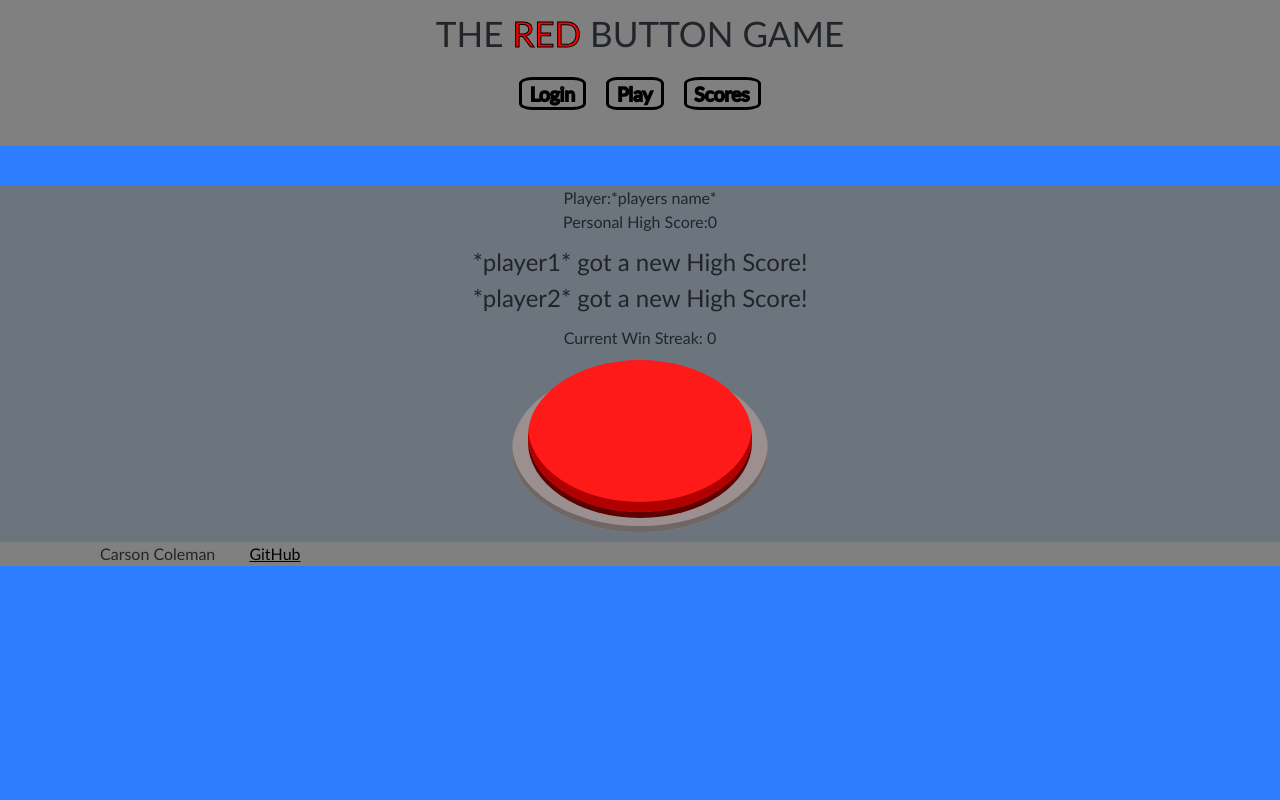
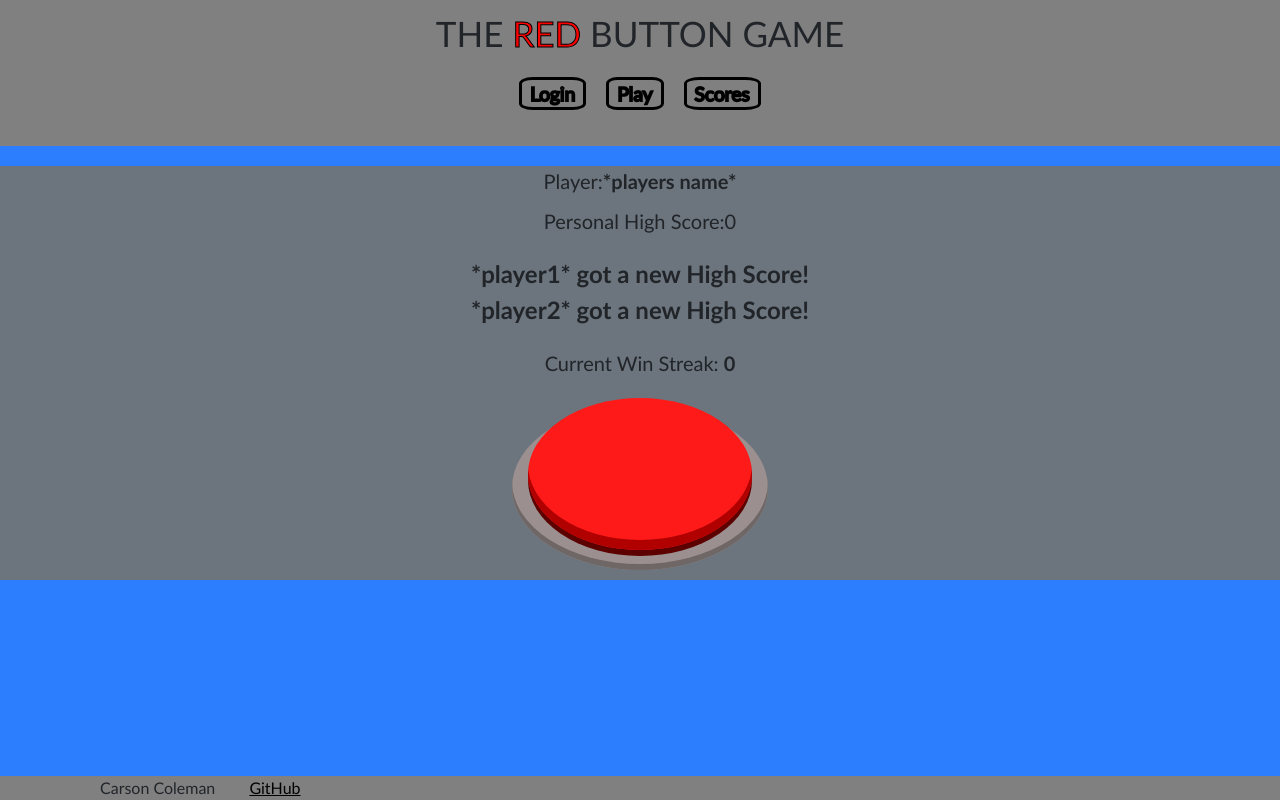
Before and after one commit to carsoncoleman-51/CS260-project, a React (Vite) app: page /play in a window 1280 px wide. Built offline with nearby package versions, Linux system fonts and the light colour scheme.

Commit message:
reorganize css

```diff
--- a/src/app.css
+++ b/src/app.css
@@ -1,39 +1,67 @@
-form {
-  display: grid;
-  gap: 12px;
-  max-width: 320px;
-  width: 90%;
+body {
+  font-family: "Bungee", "Trebuchet MS", sans-serif;
+  background-color: #2d7dff;
+  margin: 0;
+  min-width: 325px;
+  min-height: 100vh;
 }
 
-form div {
-  display: grid;
-  gap: 6px;
+#root,
+.app-shell {
+  min-height: 100vh;
+  display: flex;
+  flex-direction: column;
 }
 
-input[type="text"],
-input[type="password"] {
-  padding: 8px 10px;
-  border: 2px solid #000;
-  border-radius: 10px;
-  font-family: inherit;
-}
-
-button {
-  padding: 8px 12px;
-  border-radius: 10px;
-  cursor: pointer
-}
-
-.scores-display-table {
-  border: #000000 3px solid;
-}
-
-main {
+.app-main {
   margin-top: 20px;
   display: flex;
   flex-direction: column;
   align-items: center;
   flex: 1;
+}
+
+header {
+  background-color: gray;
+  padding: 12px 0;
+}
+
+header h1 {
+  margin: 0;
+}
+
+#game-title {
+  text-align: center;
+  font-size: clamp(23px, 5vw, 35px);
+}
+
+.red-word {
+  color: red;
+  -webkit-text-stroke: 1px black;
+  text-stroke: 1px black;
+}
+
+nav ul {
+  list-style-type: none;
+  padding: 2%;
+  margin: 0;
+  display: flex;
+  gap: 20px;
+  justify-content: center;
+}
+
+nav a {
+  color: #fff;
+  -webkit-text-stroke: 2px #000;
+  text-stroke: 2px #000;
+  text-decoration: none;
+}
+
+nav ul a {
+  padding: 2px 8px;
+  border: 3px solid #000;
+  border-radius: 20%;
+  font-size: 1.2em;
 }
 
 footer {
@@ -54,128 +82,8 @@ footer a {
   footer {
     display: none;
   }
-  main {
+  .app-main {
     margin-top: 0;
     min-height: 100vh;
   }
 }
-
-header {
-  background-color: gray;
-  padding: 12px 0;
-}
-
-header h1 { margin: 0; }
-
-
-.red-word {
-  color: red;
-  -webkit-text-stroke: 1px black;
-  text-stroke: 1px black;
-}
-
-body {
-  font-family: "Bungee", "Trebuchet MS", sans-serif;
-  background-color: #2d7dff;
-  margin: 0;
-  min-width: 325px;
-  display: flex;
-  flex-direction: column;
-  min-height: 100vh;
-}
-
-.welcome-statement {
-  font-size: clamp(13px, 3vw, 32px);
-  text-align: center;
-}
-
-.notification {
-  font-size: clamp(13px, 3vw, 24px);
-  text-align: center;
-}
-
-#game-title {
-  text-align: center;
-  font-size: 2.5em;
-  font-size: clamp(23px, 5vw, 35px);
-}
-
-nav a {
-  color: #fff;
-  -webkit-text-stroke: 2px #000;
-  text-stroke: 2px #000;
-  text-decoration: none;
-}
-
-.red-button {
-  justify-content: center;
-  position: relative;
-  width: min(60vmin, 100%);
-  max-width: 320px;
-  aspect-ratio: 13 / 7;
-  margin-top: 10px;
-  margin-bottom: 10px;
-}
-
-.red-button::before {
-  content: "";
-  position: absolute;
-  inset: 4% 10% 0% 10%;
-  background: #9b8f8f;
-  border-radius: 50%;
-  box-shadow: inset 0 -6px 0 #6f6666;
-  z-index: 1;
-}
-
-.red-button-top {
-    position: absolute;
-    inset: 0% 15% 12% 15%;
-    background: #ff1a1a;
-    border-radius: 50%;
-    box-shadow: inset 0 -10px 0 #b00000, 0 6px 0 #5c0000;
-    z-index: 2;
-    cursor: pointer;
-  }
-
-  nav ul {
-    list-style-type: none;
-    padding: 2%;
-    margin: 0;
-    display: flex;
-    gap: 20px;
-    justify-content: center;
-  }
-
-
-  nav ul a{
-    padding: 2px 8px;
-    border: 3px solid black;
-    border-radius: 20%;
-    font-size: 1.2em;
-  }
-
-  table th,
-table td {
-  padding: 8px 16px;
-}
-
-table {
-  margin-bottom: 5px;
-}
-
-.player-name {
-  list-style-type: none;}
-
-.notification {margin: 10px; padding: 0; }
-
-@keyframes shake {
-  0% { transform: translateX(0); }
-  25% { transform: translateX(-2px); }
-  50% { transform: translateX(3px); }
-  75% { transform: translateX(-1px); }
-  100% { transform: translateX(0); }
-}
-
-.red-button:hover {
-  animation: shake .25s infinite;
-}
--- a/src/app.jsx
+++ b/src/app.jsx
@@ -9,9 +9,9 @@ import { Scores } from './scores/scores';
 export default function App() {
   return (
     <BrowserRouter>
-        <div>
+        <div className="app-shell">
             <header>
-                <h1 id="game-title">THE <span class="red-word">RED</span> BUTTON GAME</h1>
+                <h1 id="game-title">THE <span className="red-word">RED</span> BUTTON GAME</h1>
                 <nav>
                     <ul>
                         <li><NavLink to="/">Login</NavLink></li>
@@ -21,7 +21,7 @@ export default function App() {
                 </nav>
             </header>
 
-            <main>
+            <main className="app-main">
                 <Routes>
                     <Route path="/" element={<Login />} />
                     <Route path="/play" element={<Play />} />
--- a/src/login/login.css
+++ b/src/login/login.css
@@ -0,0 +1,43 @@
+.login-view {
+  display: flex;
+  flex-direction: column;
+  align-items: center;
+  gap: 12px;
+}
+
+.welcome-statement {
+  font-size: clamp(13px, 3vw, 32px);
+  text-align: center;
+}
+
+.red-button-image {
+  max-width: 400px;
+  width: 100%;
+  height: auto;
+}
+
+.login-view form {
+  display: grid;
+  gap: 12px;
+  max-width: 320px;
+  width: 90%;
+}
+
+.login-view form div {
+  display: grid;
+  gap: 6px;
+}
+
+.login-view input[type="text"],
+.login-view input[type="password"] {
+  padding: 8px 10px;
+  border: 2px solid #000;
+  border-radius: 10px;
+  font-family: inherit;
+}
+
+.login-view .btn {
+  padding: 8px 12px;
+  border-radius: 10px;
+  cursor: pointer;
+}
--- a/src/login/login.jsx
+++ b/src/login/login.jsx
@@ -3,9 +3,9 @@ import './login.css';
 
 export function Login() {
   return (
-    <main className="container-fluid bg-secondary text-center">
+    <main className="login-view container-fluid bg-secondary text-center">
     <h1 className="welcome-statement">Welcome to THE RED BUTTON GAME!</h1>
-        <img src='./public/red_button_image.png' alt="Red Button" className="red-button-image" style={{maxWidth: '400px', width: '100%', height: 'auto'}} />
+        <img src='./public/red_button_image.png' alt="Red Button" className="red-button-image" />
         <form method="get" action="play.html">
           <div>
             <span>Username:</span>
--- a/src/play/play.css
+++ b/src/play/play.css
@@ -0,0 +1,70 @@
+.play-view {
+  display: flex;
+  flex-direction: column;
+  align-items: center;
+  gap: 10px;
+}
+
+.play-view .notification {
+  font-size: clamp(13px, 3vw, 24px);
+  text-align: center;
+  list-style: none;
+  margin: 10px 0;
+  padding: 0;
+}
+
+.play-view .player-name {
+  font-weight: 600;
+}
+
+.play-view .Players,
+.play-view .personal-high-score,
+.play-view .scores-display {
+  font-size: clamp(14px, 2.6vw, 20px);
+}
+
+.play-view .win-streak {
+  font-weight: 700;
+}
+
+.red-button {
+  justify-content: center;
+  position: relative;
+  width: min(60vmin, 100%);
+  max-width: 320px;
+  aspect-ratio: 13 / 7;
+  margin-top: 10px;
+  margin-bottom: 10px;
+}
+
+.red-button::before {
+  content: "";
+  position: absolute;
+  inset: 4% 10% 0% 10%;
+  background: #9b8f8f;
+  border-radius: 50%;
+  box-shadow: inset 0 -6px 0 #6f6666;
+  z-index: 1;
+}
+
+.red-button-top {
+  position: absolute;
+  inset: 0% 15% 12% 15%;
+  background: #ff1a1a;
+  border-radius: 50%;
+  box-shadow: inset 0 -10px 0 #b00000, 0 6px 0 #5c0000;
+  z-index: 2;
+  cursor: pointer;
+}
+
+@keyframes shake {
+  0% { transform: translateX(0); }
+  25% { transform: translateX(-2px); }
+  50% { transform: translateX(3px); }
+  75% { transform: translateX(-1px); }
+  100% { transform: translateX(0); }
+}
+
+.red-button:hover {
+  animation: shake 0.25s infinite;
+}
--- a/src/play/play.jsx
+++ b/src/play/play.jsx
@@ -3,7 +3,7 @@ import './play.css';
 
 export function Play() {
   return (
-    <main className="container-fluid bg-secondary text-center">
+    <main className="play-view container-fluid bg-secondary text-center">
     <div className="Players">
             Player:
             <span className="player-name">*players name*</span>
--- a/src/scores/scores.css
+++ b/src/scores/scores.css
@@ -0,0 +1,17 @@
+.scores-view {
+  display: flex;
+  flex-direction: column;
+  align-items: center;
+  gap: 10px;
+}
+
+.scores-display-table {
+  border: 3px solid #000;
+  border-collapse: collapse;
+  margin-bottom: 5px;
+}
+
+.scores-display-table th,
+.scores-display-table td {
+  padding: 8px 16px;
+}
--- a/src/scores/scores.jsx
+++ b/src/scores/scores.jsx
@@ -3,7 +3,7 @@ import './scores.css';
 
 export function Scores() {
   return (
-    <main>
+    <main className="scores-view">
        <table className="scores-display-table">
     <thead>
         <tr>
```
